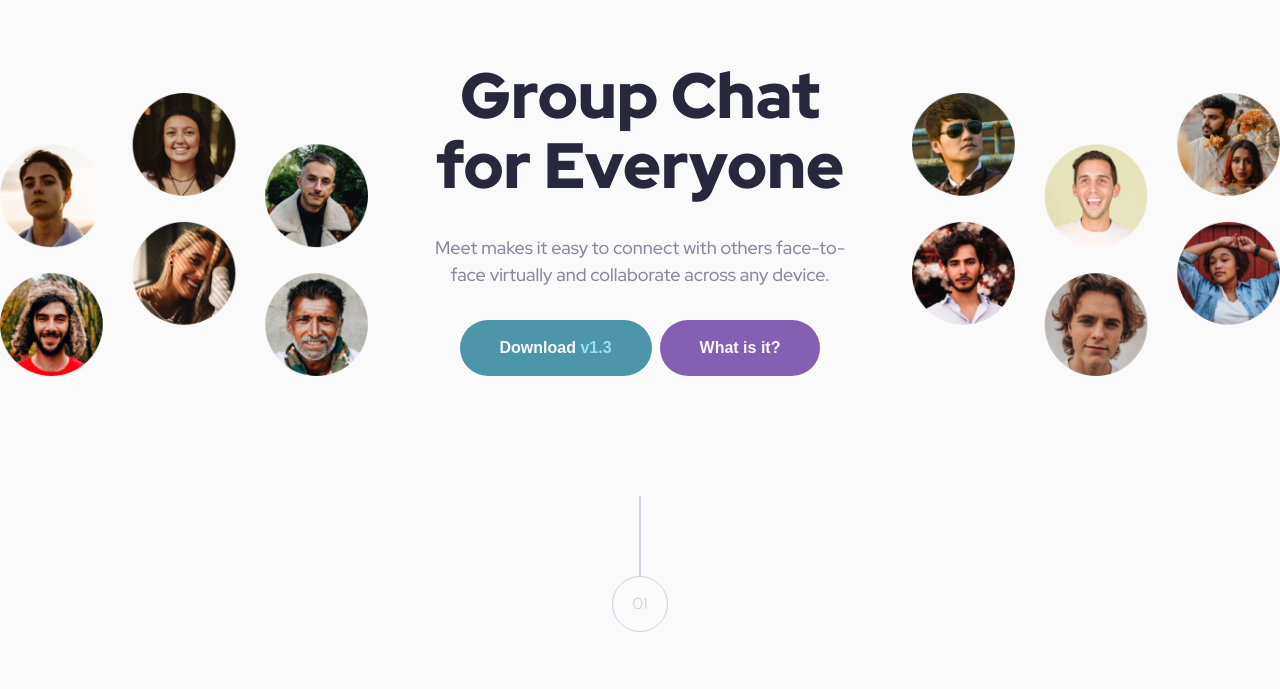
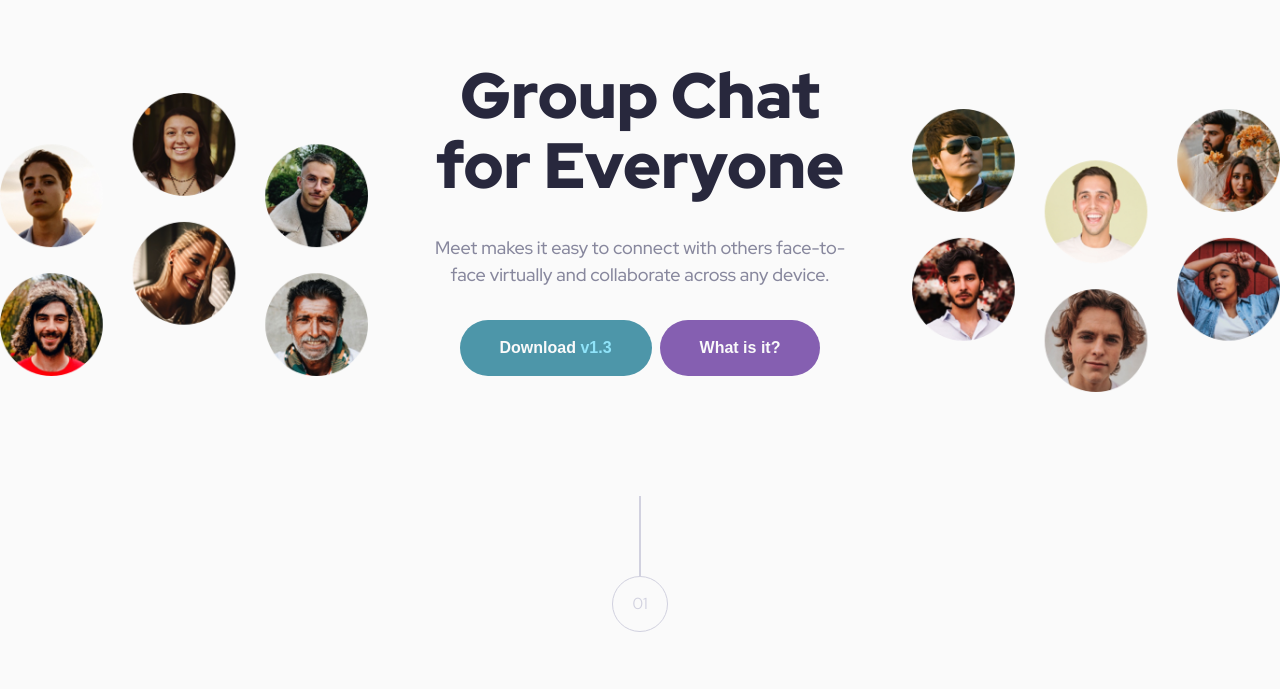
Before and after one commit to ashkir004/meet-landing-page, a plain HTML site: page index.html in a window 1280 px wide. Shown: the part 111-800 px from the top of the page. Drawn offline with Linux system fonts and the light colour scheme.

Commit message:
fix whitespace

```diff
--- a/style.css
+++ b/style.css
@@ -323,7 +323,7 @@ body {
         display: flex;
         flex-direction: column;
         text-align: center;
-        gap: var(--space-400);
+        gap: var(--space-300);
         order: 3;
         grid-column: 1 / 3;
         grid-row: 2;
@@ -423,23 +423,27 @@ body {
 
     .hero::before {
         content: '';
-        display: inline-block;
+        display: block;
         background: url(/assets/desktop/image-hero-left.png) bottom left/contain no-repeat;
     }
 
     .hero__cta {
         grid-column: 2;
         grid-row: 1;
+        gap: var(--space-400);
     }
 
     .hero::after {
         content: '';
-        display: inline-block;
+        display: block;
         background: url(/assets/desktop/image-hero-right.png) bottom right/contain no-repeat;
+        position: relative;
+        top: 1rem;
     }
 
     .text__display-header {
         font-size: var(--font-xxxl);
+        /* min-width: 28rem; */
         min-width: 28rem;
     }
 
```
